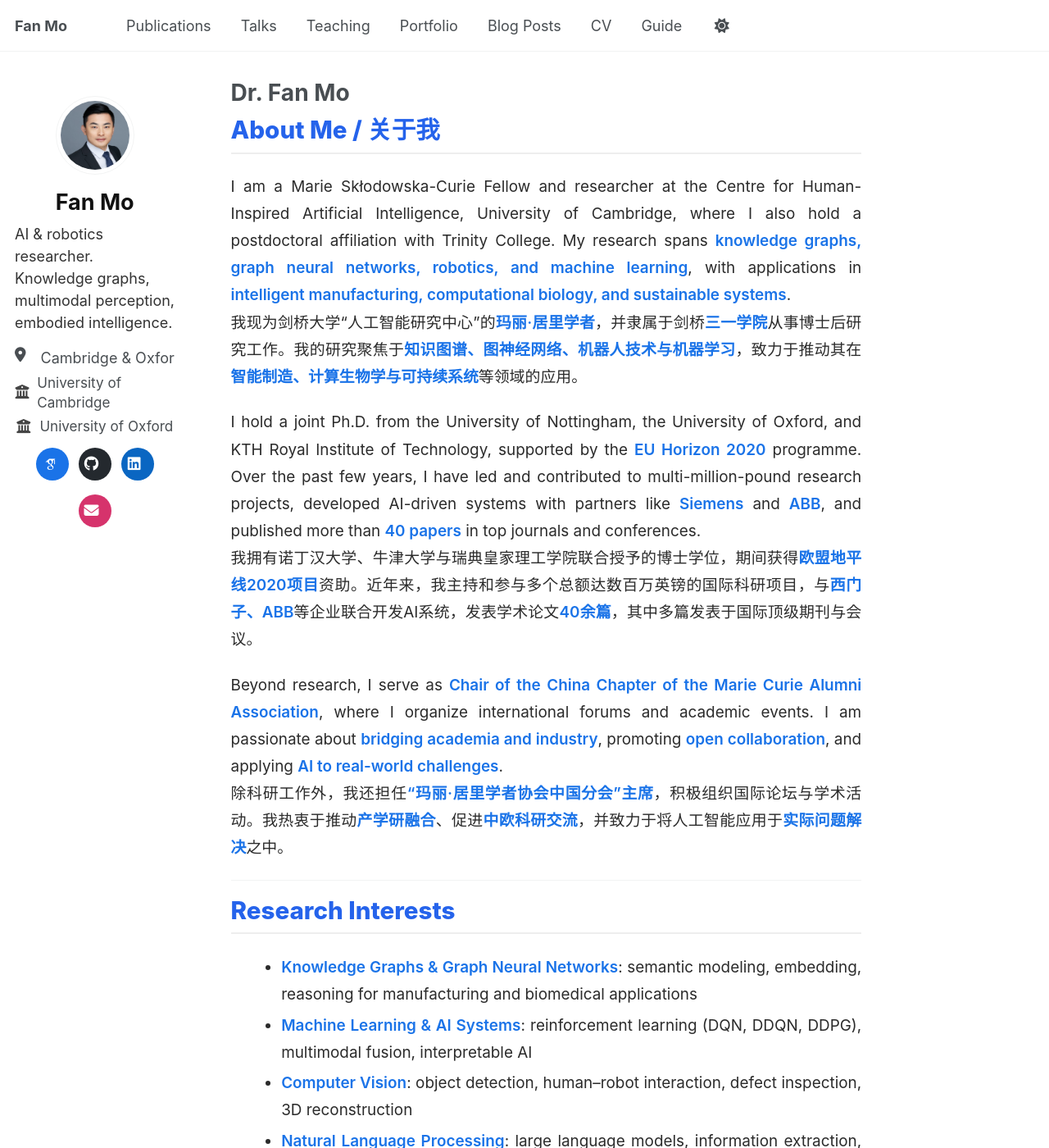
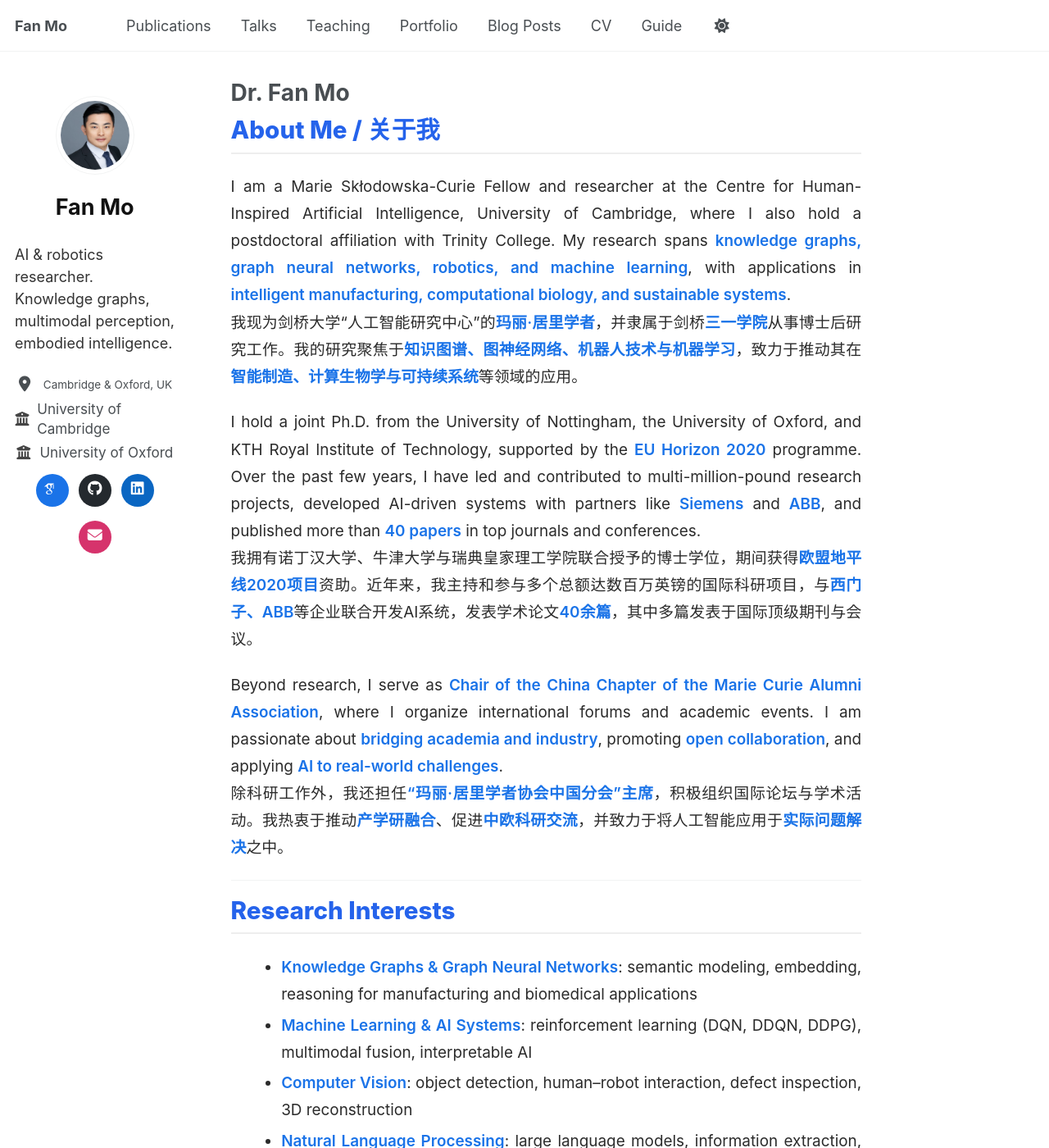
Before and after one commit to fanmo-intro/fanmo-intro.github.io, a Jekyll site: the page built from _pages/about.md, in a window 1280 px wide and 1400 px high. Shown: the whole window at 82% size. Built offline with Jekyll 4.4.1, drawn with Linux system fonts in a browser that asks for light colours; some web fonts are replaced; a script that is not in the unit is left out.

Commit message:
Update _custom.scss

```diff
--- a/_sass/_custom.scss
+++ b/_sass/_custom.scss
@@ -11,23 +11,15 @@
 /* =========================
    Page typography & width
    ========================= */
-.page {
-  display:flex;
-  gap:2rem;
-  align-items:flex-start;
-  flex-wrap:wrap;                 /* prevents overflow on narrower screens */
-}
-
 .page__content {
-  flex:1 1 600px;                 /* grow to fill beside sidebar */
-  min-width:0;
-  max-width: 1040px;              /* wider content */
+  max-width: 1040px;            /* wider content */
   margin: 0 auto;
   text-align: justify;
   text-justify: inter-ideograph;
   line-height: 1.75;
   font-size: 1.05rem;
   color: #2b2b2b;
+  flex: 1 1 auto;
 }
 .page__content p { margin-bottom: 1.2em; }
 .page__content p + p { margin-top: .7rem; }
@@ -41,19 +33,40 @@
 }
 .page__content h3 { color:#1f2937; font-weight:700; }
 .page__content strong { color:#1a73e8; font-weight:600; }
+
 @media (max-width:768px){
   .page__content{ max-width:100%; padding:0 1rem; font-size:1rem; }
 }
 
 /* =========================
-   Sidebar layout (fluid width)
+   Sidebar layout
    ========================= */
-.sidebar {
-  flex:0 0 clamp(300px, 28vw, 420px) !important;  /* fluid, no hard 500px */
-  max-width:clamp(300px, 28vw, 420px) !important;
+.page { display:flex; gap:2rem; align-items:flex-start; }
+
+.sidebar{
+  flex:0 0 500px !important;     /* wider sidebar */
+  max-width:500px !important;
+  display:flex;
+}
+@media (max-width:1280px){
+  .sidebar{ flex:0 0 300px !important; max-width:300px !important; }
+}
+@media (max-width:992px){
+  .sidebar{ flex:0 0 280px !important; max-width:280px !important; }
 }
 @media (max-width:768px){
-  .sidebar{ flex:1 1 100% !important; max-width:100% !important; }
+  .page{ display:block; }
+  .sidebar{ flex:1 1 auto !important; max-width:100% !important; width:100%; }
+}
+
+/* Keep the author card tidy and centered */
+.sidebar .author__content{
+  width:100%;
+  display:flex;
+  flex-direction:column;
+  align-items:center;            /* avatar + name centered */
+  gap:.6rem;
+  padding:0;
 }
 
 /* =========================
@@ -65,12 +78,12 @@
 
 /* Bigger, crisp avatar */
 .author__avatar img{
-  width: 96px; height: 96px;
-  border-radius: 50%;
-  object-fit: cover;
+  width:96px; height:96px;
+  border-radius:50%;
+  object-fit:cover;
 }
 @media (max-width:768px){
-  .author__avatar img{ width: 128px; height: 128px; }
+  .author__avatar img{ width:128px; height:128px; }
 }
 
 /* Name — biggest */
@@ -106,9 +119,8 @@
 .author__urls i[class^="fa"],
 .author__urls i[class*=" fa"]{
   display:inline-block;
-  width:1.15em;
+  width:1.05em;
   text-align:center;
-  margin-right:.45rem;
   line-height:1;
   vertical-align:middle;
   color:#444;
@@ -119,106 +131,104 @@
 .author__urls i.fa-university,
 .author__urls i.fas.fa-building-columns,
 .author__urls i.fa-solid.fa-building-columns{ color:#444; }
-
 .author__urls i.fa-location-dot,
 .author__urls i.fa-map-marker-alt,
 .author__urls i.fas.fa-map-marker-alt,
 .author__urls i.fa-solid.fa-location-dot{ color:#444; }
 
 /* =========================
-   Location row
+   Metadata rows (location / institutions)
+   two-column grid for perfect alignment
    ========================= */
+.author__urls:not(.social-icons){
+  width:100%;
+  margin:.25rem 0 0 0;
+  padding:0;
+  list-style:none;
+}
+.author__urls:not(.social-icons) li{
+  display:grid !important;
+  grid-template-columns: 24px 1fr;   /* fixed icon column + flexible text */
+  align-items:center !important;
+  column-gap:.6rem;
+  margin:.35rem 0 !important;
+  white-space:normal !important;     /* allow natural wrapping */
+  hyphens:auto;
+}
+.author__urls:not(.social-icons) li i{
+  width:24px; height:24px;
+  display:inline-flex;
+  align-items:center;
+  justify-content:center;
+  margin:0;
+  font-size:1.05rem;
+  line-height:1;
+}
+.author__urls:not(.social-icons) li a{
+  color:#555; text-decoration:none;
+}
+.author__urls:not(.social-icons) li a:hover{
+  color:var(--accent); text-decoration:underline;
+}
+
+/* Specific row tweak */
 .author__urls li.author__desktop{
   font-size:1rem !important;
   color:#555 !important;
   line-height:1.4 !important;
-  white-space:nowrap !important;   /* single line with wider sidebar */
   margin:.3rem 0 !important;
-  hyphens:none;
+  white-space:normal !important;
+  hyphens:auto;
 }
 
 /* =========================
-   Institutions / generic author links
-   ========================= */
-.author__urls:not(.social-icons) li,
-.author__urls:not(.social-icons) li a {
-  font-size: 1rem !important;
-  line-height: 1.4 !important;
-}
-.author__urls:not(.social-icons) li{
-  display:flex !important;
-  align-items:flex-start !important;
-  gap:.55rem;
-  margin:.35rem 0 !important;
-  white-space:nowrap !important;   /* keep on one line on desktop */
-  max-width:100% !important;
-  hyphens:none;
-}
-.author__urls:not(.social-icons) li a {
-  color: #555;
-  text-decoration: none;
-}
-.author__urls:not(.social-icons) li a:hover {
-  color: var(--accent);
-  text-decoration: underline;
-}
-
-/* ===== Mobile: inline & centered ===== */
-@media (max-width:768px){
-  .author__urls:not(.social-icons){ text-align:center; }
-  .author__urls:not(.social-icons) li{
-    display:inline-flex !important;
-    align-items:center !important;
-    gap:.35rem;
-    margin:0 .6rem .35rem .6rem !important;
-    white-space:normal !important; /* allow wrap on phones */
-  }
-  .author__urls:not(.social-icons) li + li::before{
-    content:"· "; color:#9ca3af; margin-right:.35rem;
-  }
-}
-
-/* Optional: only hide icons on ultra-narrow screens */
-@media (max-width:360px){
-  .author__urls:not(.social-icons) i[class^="fa"],
-  .author__urls:not(.social-icons) i[class*=" fa"]{ display:none; }
-}
-
-/* =========================
-   Social icons (always visible, no white card)
+   Social icons — perfectly centered circles
    ========================= */
 .author__urls-wrapper,
 .sticky .author__urls-wrapper{
-  position: static !important;
-  opacity: 1 !important;
-  visibility: visible !important;
-  transform: none !important;
-  background: transparent !important;
-  box-shadow: none !important;
-  border: none !important;
-  padding: 0 !important;
-  margin: .5rem 0 0 0 !important;
+  position:static !important;
+  opacity:1 !important;
+  visibility:visible !important;
+  transform:none !important;
+  background:transparent !important;
+  box-shadow:none !important;
+  border:none !important;
+  padding:0 !important;
+  margin:.5rem 0 0 0 !important;
 }
 
 .author__urls.social-icons{
-  display:flex; gap:12px; flex-wrap:wrap;
+  display:flex; flex-wrap:wrap; gap:12px;
+  justify-content:center;
   margin-top:10px; padding:0; list-style:none;
-  justify-content:center;
 }
-.author__urls.social-icons li{ margin:0; padding:0; list-style:none; }
+.author__urls.social-icons li{ margin:0; padding:0; }
 .author__urls.social-icons li a{
   display:inline-flex; justify-content:center; align-items:center;
   width:40px; height:40px; border-radius:50%;
   background:#f3f4f6; color:#444;
-  font-size:18px; line-height:1;
-  transition:background .2s ease, color .2s ease;
+  line-height:0;                 /* kill baseline wobble */
   box-shadow:none !important; border:none !important;
+  transition:background .2s ease, color .2s ease, transform .12s ease;
 }
-.author__urls.social-icons li a:hover{ background: var(--accent); color:#fff !important; }
-.author__urls.social-icons li a span{ display:none !important; }
+.author__urls.social-icons li a:hover{
+  background:var(--accent); color:#fff !important;
+  transform:translateY(-1px);
+}
 .author__urls.social-icons i,
-.author__urls.social-icons svg{ width:1em; height:1em; color:inherit !important; fill:currentColor !important; }
+.author__urls.social-icons svg{
+  display:block;                 /* exact center inside the circle */
+  width:1.15em; height:1.15em;
+  color:inherit !important; fill:currentColor !important;
+}
 
 @media (max-width:768px){
-  .author__urls.social-icons li a{ width:34px; height:34px; font-size:16px; }
+  .author__urls.social-icons li a{ width:34px; height:34px; }
 }
+
+/* =========================
+   Mobile refinements
+   ========================= */
+@media (max-width:768px){
+  .author__urls:not(.social-icons){ padding:0 1rem; }
+}
```
